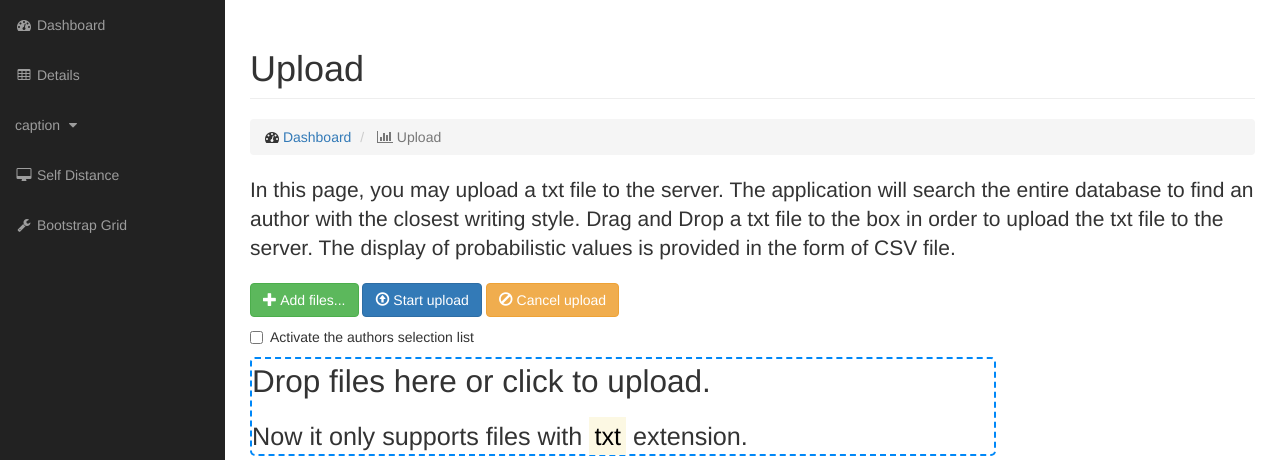
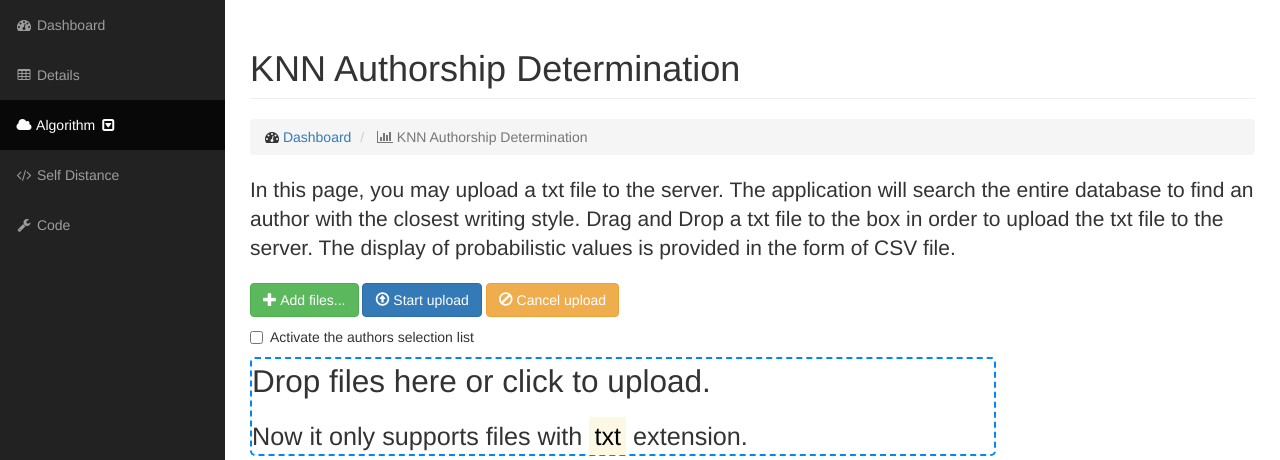
Before and after one commit to LucentC/authorshipIdentification_py, a Flask app: page /upload in a window 1280 px wide. Shown: the part 51-511 px from the top of the page. Run offline with Flask 2, Linux system fonts and the light colour scheme; data that the repository does not hold is empty; parts of the project's set-up code (start-up, migrations or seed data) failed here and were passed over; some libraries are stand-ins or nearby versions.

Commit message:
finished nav bar

```diff
--- a/flask_app/app.py
+++ b/flask_app/app.py
@@ -80,7 +80,7 @@ def get_doc_content():
 @app.route('/upload')
 def upload_file():
     return render_template('data_visualize/upload.html',
-                           title='Upload',
+                           title='KNN Authorship Determination',
                            content=Markup(u'In this page, you may upload a txt file to the server. The '
                                           u'application will search the entire database to find an author with the '
                                           u'closest writing style. Drag and Drop a txt file to the box in order to '
@@ -132,7 +132,7 @@ def get_knn_statics():
 @app.route('/charts')
 def get_chars():
     return render_template('data_visualize/charts.html',
-                           title='Charts',
+                           title='Stylometric Charts',
                            content=Markup(u'In this page, you can compare the writing styles of <strong>at most 3 '
                                           u'documents</strong> in terms of stylometric features. Firstly, you need to '
                                           u'select an author from the drop-down list. Afterwards, another drop-down '
--- a/flask_app/templates/data_visualize/charts.html
+++ b/flask_app/templates/data_visualize/charts.html
@@ -1,7 +1,7 @@
 {% from 'macros/show_modal.html' import show_modal %}
 {% from 'macros/select_authors_and_docs.html' import select_authors_and_docs %}
 {% extends 'template.html' %}
-{% set active_page = 'charts' %}
+{% set active_page = 'algo' %}
 
 {% block title %}{{ title }}{% endblock %}
 
--- a/flask_app/templates/data_visualize/upload.html
+++ b/flask_app/templates/data_visualize/upload.html
@@ -1,5 +1,5 @@
 {% extends 'template.html' %}
-{% set active_page = 'upload' %}
+{% set active_page = 'algo' %}
 
 {% block title %}{{ title }}{% endblock %}
 
--- a/flask_app/templates/template.html
+++ b/flask_app/templates/template.html
@@ -51,14 +51,14 @@
             {% set nav_bar = [
                 ('/', 'dashboard' ,'fa fa-fw fa-dashboard', 'Dashboard'),
                 ('details', 'details', 'fa fa-fw fa-table', 'Details'),
-                ('algo', 'algo', 'fa fa-fw fa-arrows-v', 'Algorithm'),
-                ('selffunc', 'selffunc', 'fa fa-fw fa-desktop', 'Self Distance'),
-                ('/', 'test', 'fa fa-fw fa-wrench', 'Bootstrap Grid')
+                ('#', 'algo', 'fa fa-fw fa-cloud', 'Algorithm'),
+                ('selffunc', 'selffunc', 'fa fa-fw fa-code', 'Self Distance'),
+                ('https://github.com/CityUHKDB/pladetect_py', 'code', 'fa fa-fw fa-wrench', 'Code')
             ] -%}
 
             {% set algorithm = [
-                ('upload', 'upload', 'fa fa-fw fa-edit', 'KNN Probabilistic'),
-                ('charts', 'charts','fa fa-fw fa-bar-chart-o', 'Charts')
+                ('upload', 'upload', 'fa fa-fw fa-edit', 'KNN Authorship'),
+                ('charts', 'charts','fa fa-fw fa-bar-chart-o', 'Stylometric Charts')
             ]-%}
 
             {% set active_page = active_page|default('dashboard') %}
@@ -69,9 +69,12 @@
 
                         {% if id == 'algo' %}
 
-                            <a class="dropdown-toggle" data-toggle="collapse" href="#">caption
-                            <i class="fa fa-fw fa-caret-down"></i></a>
-                            <ul class="collapse">
+                            <a class data-toggle="collapse" data-target="#dropdown" href="{{ href|e }}" aria-expanded="true">
+                                <i class="{{ class|e }}"></i>
+                                {{ caption|e }}
+                                <i class="fa fa-fw fa-caret-square-o-down"></i>
+                            </a>
+                            <ul id="dropdown" class="collapse" aria-expanded="true">
 
                                 {% for sub_href, sub_id, sub_class, sub_caption in algorithm %}
                                     <li>
```
